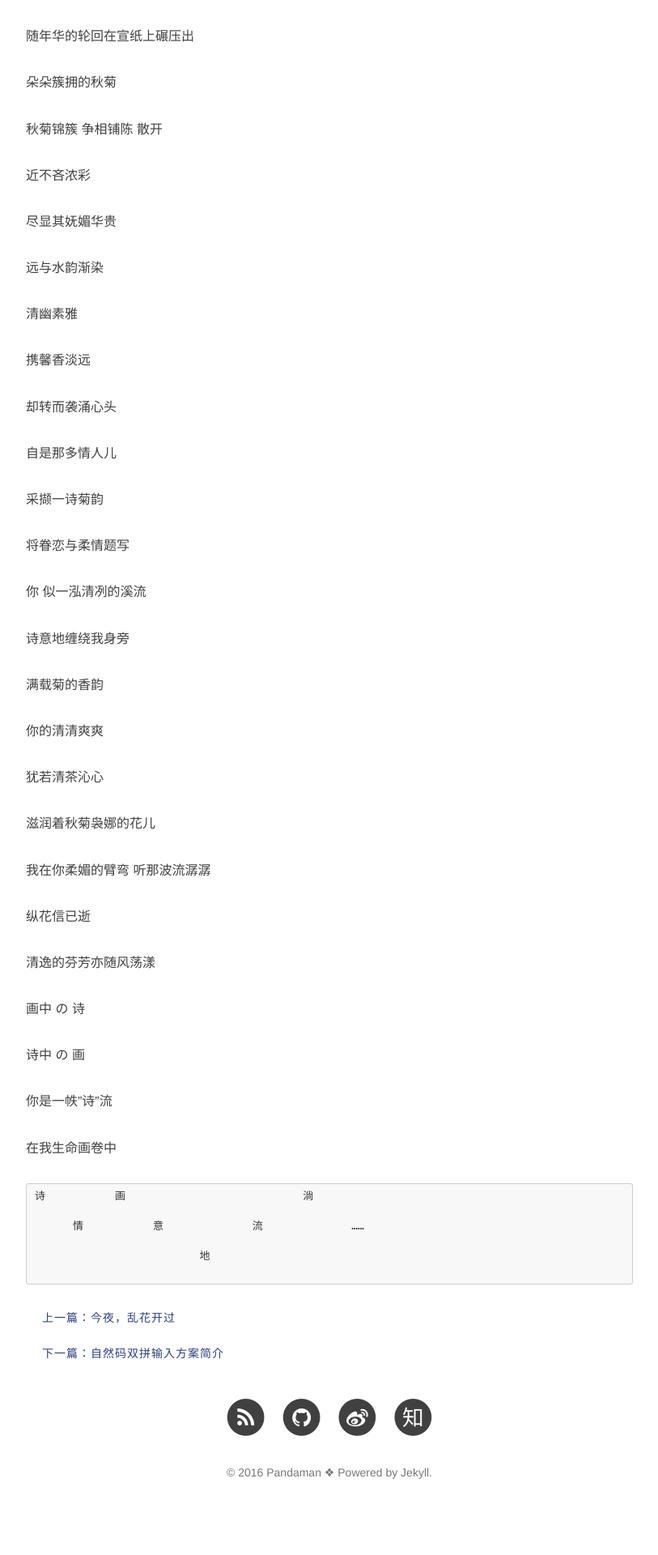
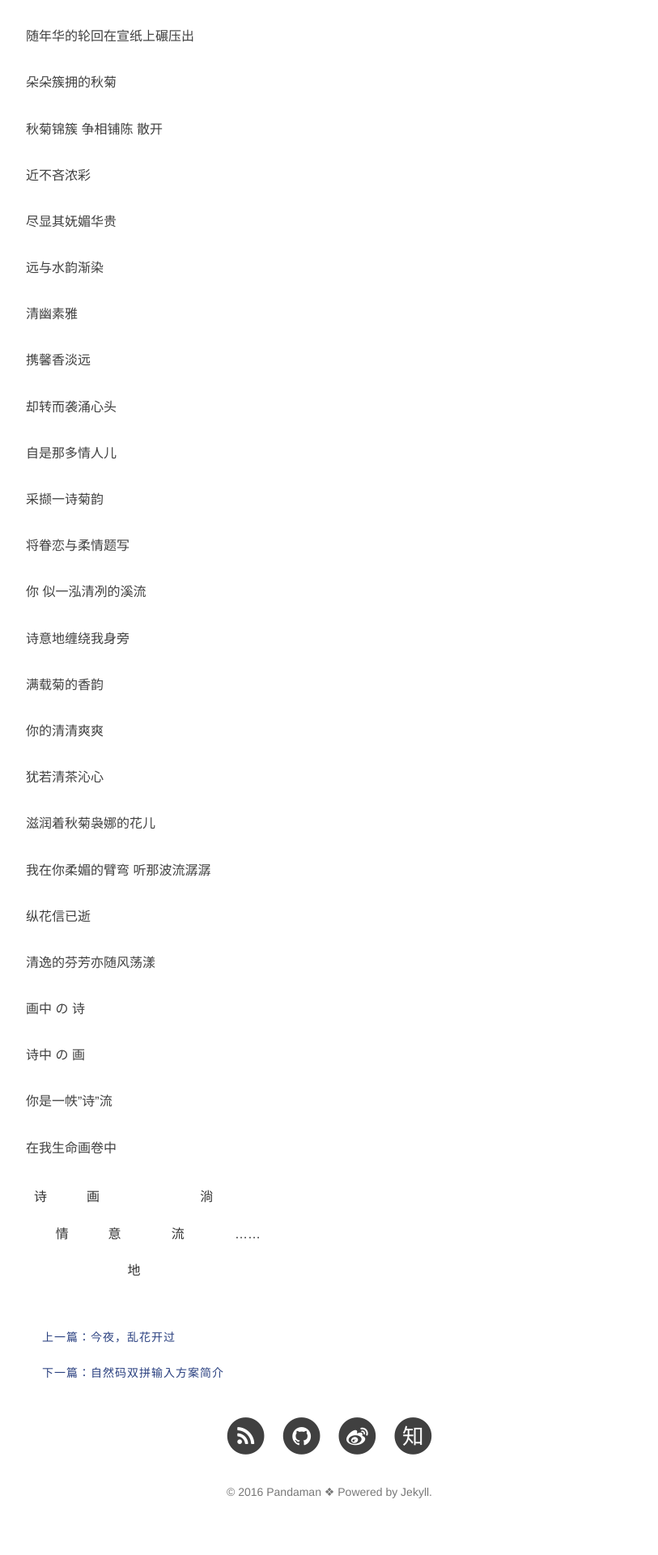
Before and after one commit to ceares/ceares.github.io, a Jekyll site: the page built from _posts/articles/2009-7-24-sister.md, in a window 1280 px wide. Shown: the part 729-2649 px from the top of the page at 81% size, without its empty margins (233-1046 px from the left). Built offline with Jekyll 4.4.1, drawn with Linux system fonts in a browser that asks for light colours; nearby versions of some CDN libraries; comment, search, counter and statistics services are not loaded; before the commit the page ends 2625 px from its top, so only the background shows below that.

Commit message:
from sp3

```diff
--- a/404.html
+++ b/404.html
@@ -6,7 +6,7 @@ permalink: 404.html
 ---
 
 
-<h3 id="toc_2" style="font-weight:normal">不明力量入侵，网页已被摧毁！</h3>
+<h3 id="toc_2" style="font-weight:normal;text-align:center">不明力量入侵，网页已被摧毁！</h3>
 
 
 
--- a/_posts/articles/2009-7-24-sister.md
+++ b/_posts/articles/2009-7-24-sister.md
@@ -75,7 +75,7 @@ description: 个人文集
 
 在我生命画卷中
 
-<pre>
+<pre style='background:white;border:none;font-size:16px;font-family:"Helvetica Neue",Arial,"Hiragino Sans GB","STHeiti","Microsoft YaHei","WenQuanYi Micro Hei",SimSun,sans-serif'>
 诗           画                            淌
 
       情           意              流              ……
```
